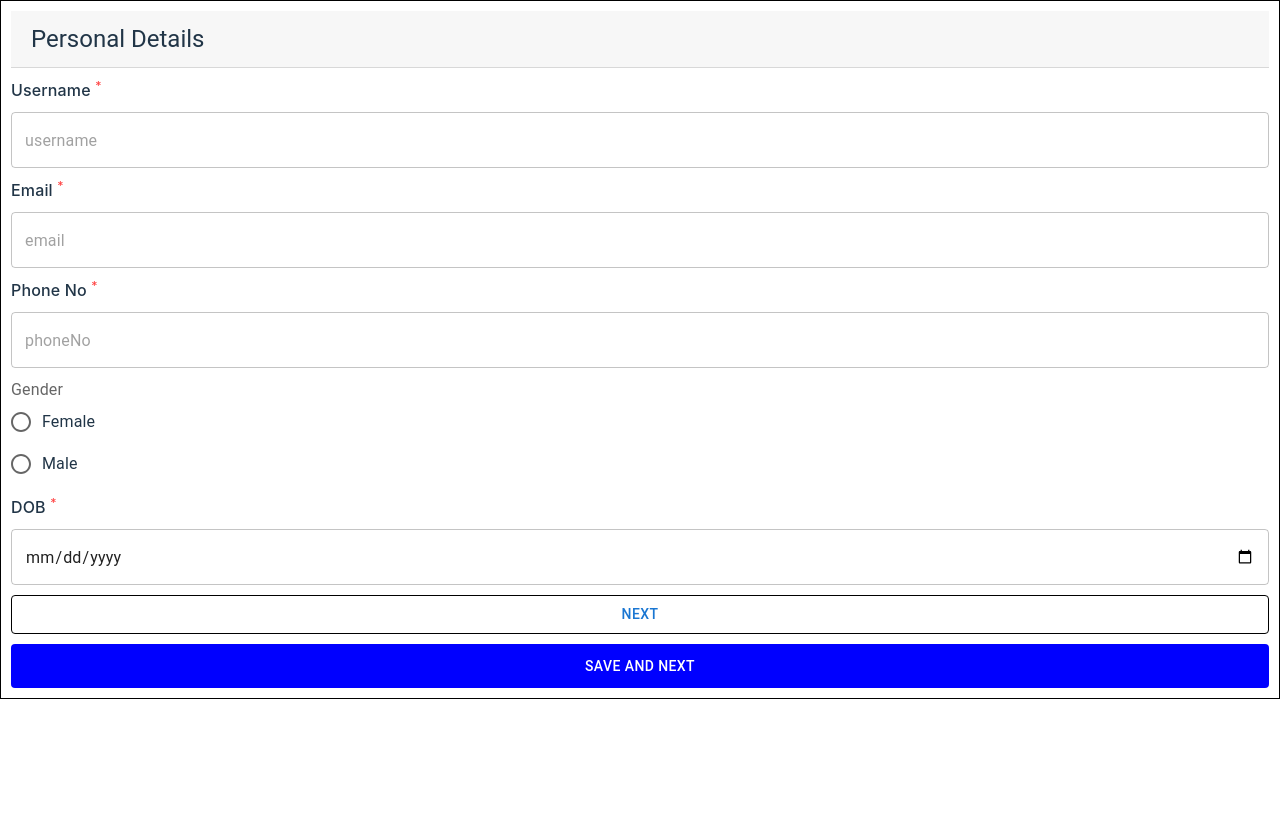
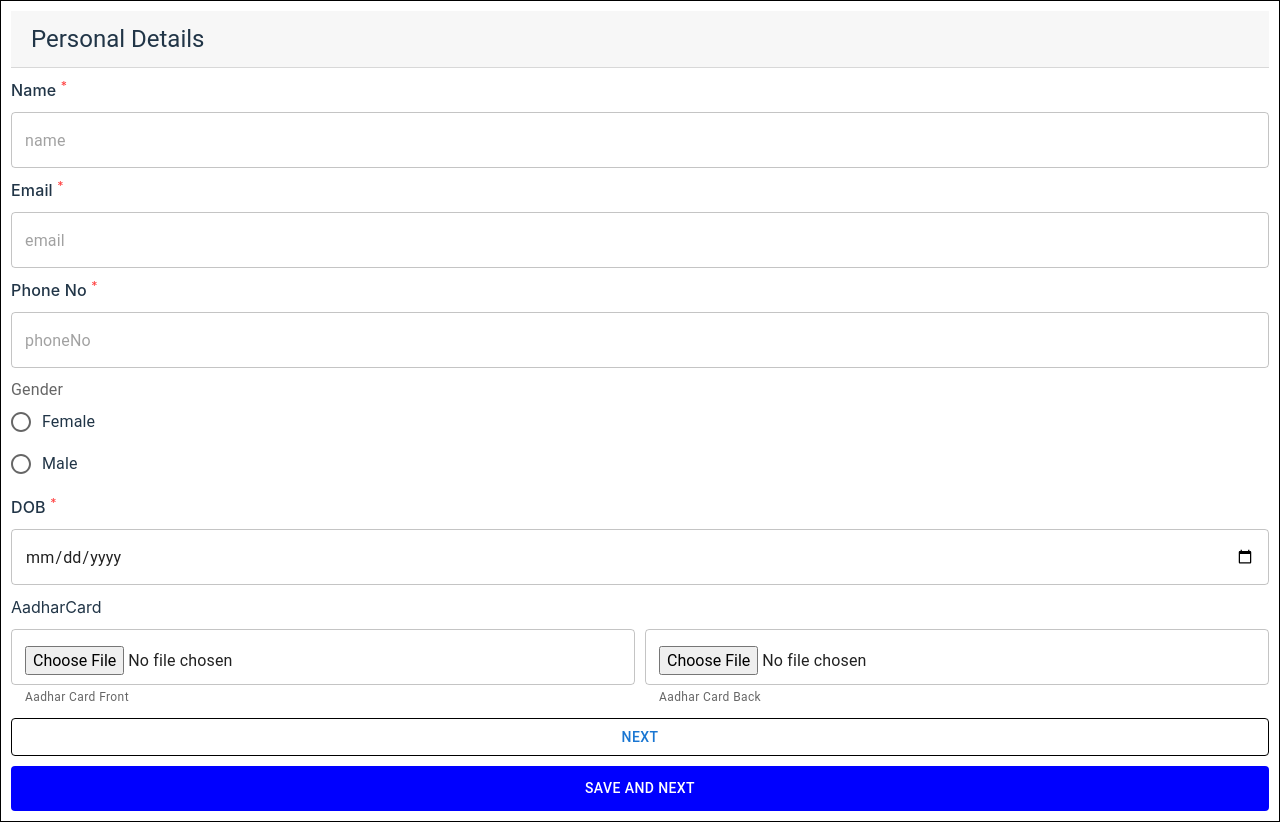
Before and after one commit to Surbhisinghal1234/registration-form-react, a React (Vite) app: page / in a window 1280 px wide. Before the commit the page ends 800 px from the top, so only its background shows below. Built offline with nearby package versions, Linux system fonts and the light colour scheme.

Commit message:
added fields for aadharCard

```diff
--- a/src/RegisterForm.jsx
+++ b/src/RegisterForm.jsx
@@ -44,19 +44,50 @@ const RegisterForm = () => {
     e.preventDefault();
     setCurrentSection(currentSection - 1);
   };
+  const getData = () => {
+    fetch(`http://localhost:8080/studentsData`, {
+      method: "GET",
+      mode: "cors",
+      headers: {
+        "Content-Type": "application/json",
+      },
+    })
+      .then((res) => {
+        if (!res.ok) {
+          throw new Error(`HTTP error! Status: ${res.status}`);
+        }
+        return res.json();
+      })
+      .then((data) => {
+        console.log(data);
+      })
+      .catch((err) => {
+        console.error("Error:", err);
+      });
+  };
+
   const handleData = handleSubmit((data) => {
     if (Object.keys(errors).length === 0 && currentSection < 4) {
       // If there are no errors, proceed to the next section
       setCurrentSection(currentSection + 1);
     }
-    if (currentSection === 4 && confirmation) {
-      setFormData(data);
-    }
+
     if (!confirmation && currentSection === 4) {
       alert("first agree to terms and conditions");
     }
-    console.log(data, "kkk");
-    setFormData(data);
+    if (currentSection === 4 && confirmation) {
+      setFormData(data);
+      fetch(`http://localhost:8080/submit`, {
+        method: "POST",
+        mode: "cors",
+        headers: {
+          "Content-Type": "application/json",
+        },
+        body: JSON.stringify(data),
+      })
+        .then((res) => console.log(res))
+        .catch((err) => console.error("Error:", err));
+    }
   });
   console.log(formdata, "58");
   const values = getValues();
@@ -83,6 +114,9 @@ const RegisterForm = () => {
     methods.setValue("analytics", analyticsOptions[0].value);
     // methods.setValue("gender" , )
   }, []);
+  useEffect(() => {
+    confirmation && setOpen(false);
+  }, [open]);
   return (
     <FormProvider {...methods}>
       <Box
@@ -106,11 +140,11 @@ const RegisterForm = () => {
             >
               <HeadingBox heading={"Personal Details"} />
               <ForwardedTextInput
-                label="Username"
+                label="Name"
                 type="text"
                 error={errors?.name ? true : false}
                 helperText={errors?.name?.message}
-                placeholder="username"
+                placeholder="name"
                 isRequired
                 {...register("name", {
                   required: "Name is Required",
@@ -165,7 +199,39 @@ const RegisterForm = () => {
                   required: "dob is Required",
                 })}
               />
-
+              <label htmlFor="">AadharCard</label>
+              <Box
+                sx={{
+                  display: "flex",
+                  justifyContent: "space-around",
+                  alignItems: "baseline",
+                  gap: "10px",
+                }}
+              >
+                <ForwardedTextInput
+                  // label="Aadhaar Card"
+                  type="file"
+                  // error={errors?.dob ? true : false}
+                  helperText={"Aadhar Card Front"}
+                  placeholder="Aadhar Card"
+                  isRequired
+                  {...register("aadharCard", {
+                    required: "aadharCard is Required",
+                  })}
+                />
+                <ForwardedTextInput
+                  // label="Aadhaar Card/"
+                  type="file"
+                  // error={errors?.dob ? true : false}
+                  // helperText={errors?.dob?.message}
+                  placeholder="Aadhar Card"
+                  helperText={"Aadhar Card Back"}
+                  isRequired
+                  {...register("aadharCard", {
+                    required: "aadharCard is Required",
+                  })}
+                />
+              </Box>
               <Button
                 sx={{ border: "1px solid black" }}
                 onClick={handleNextButton}
@@ -488,6 +554,18 @@ const RegisterForm = () => {
               >
                 Submit
               </Button>
+              <Button
+                sx={{
+                  backgroundColor: "blue",
+                  color: "white",
+                  padding: "10px",
+                  width: "100%",
+                }}
+                onClick={getData}
+                type="submit"
+              >
+                getData
+              </Button>
             </>
           )}
         </form>
```
